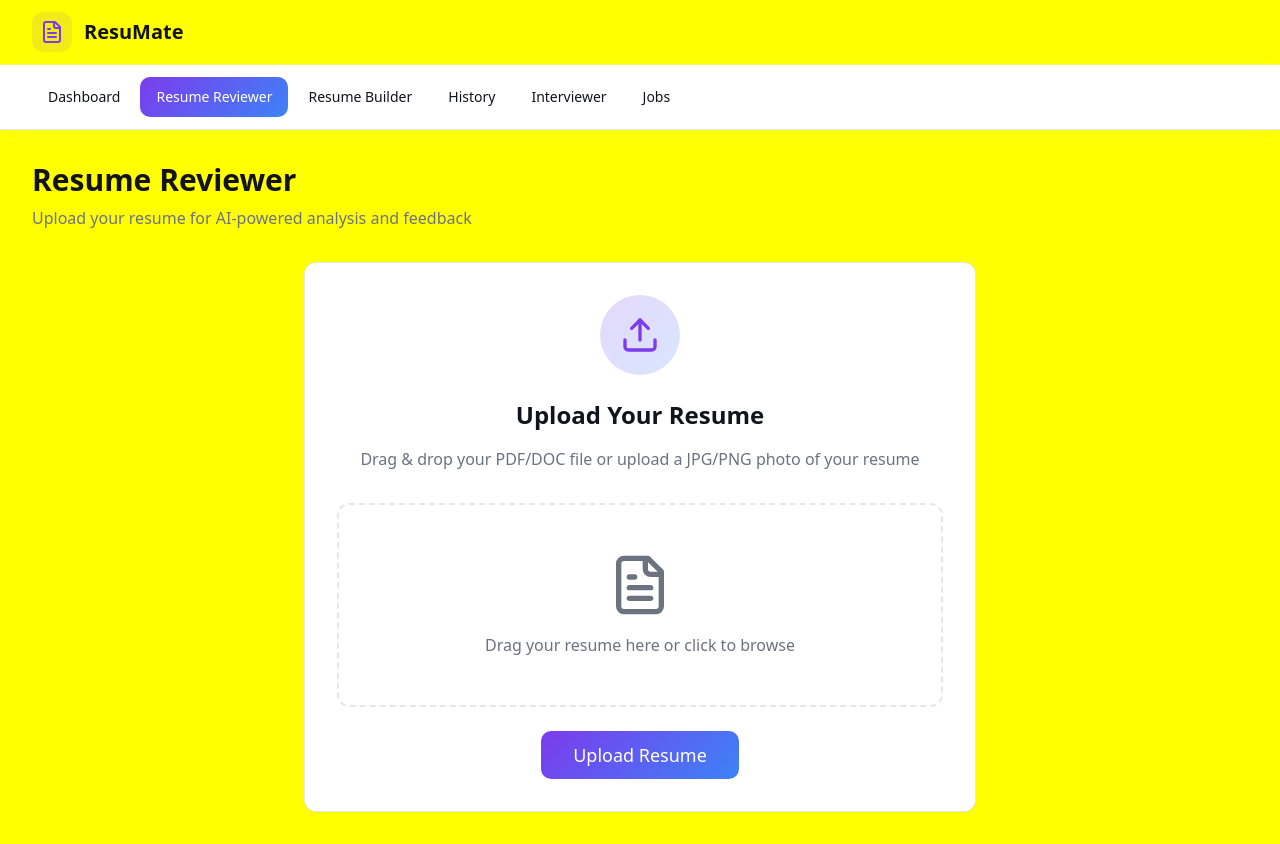
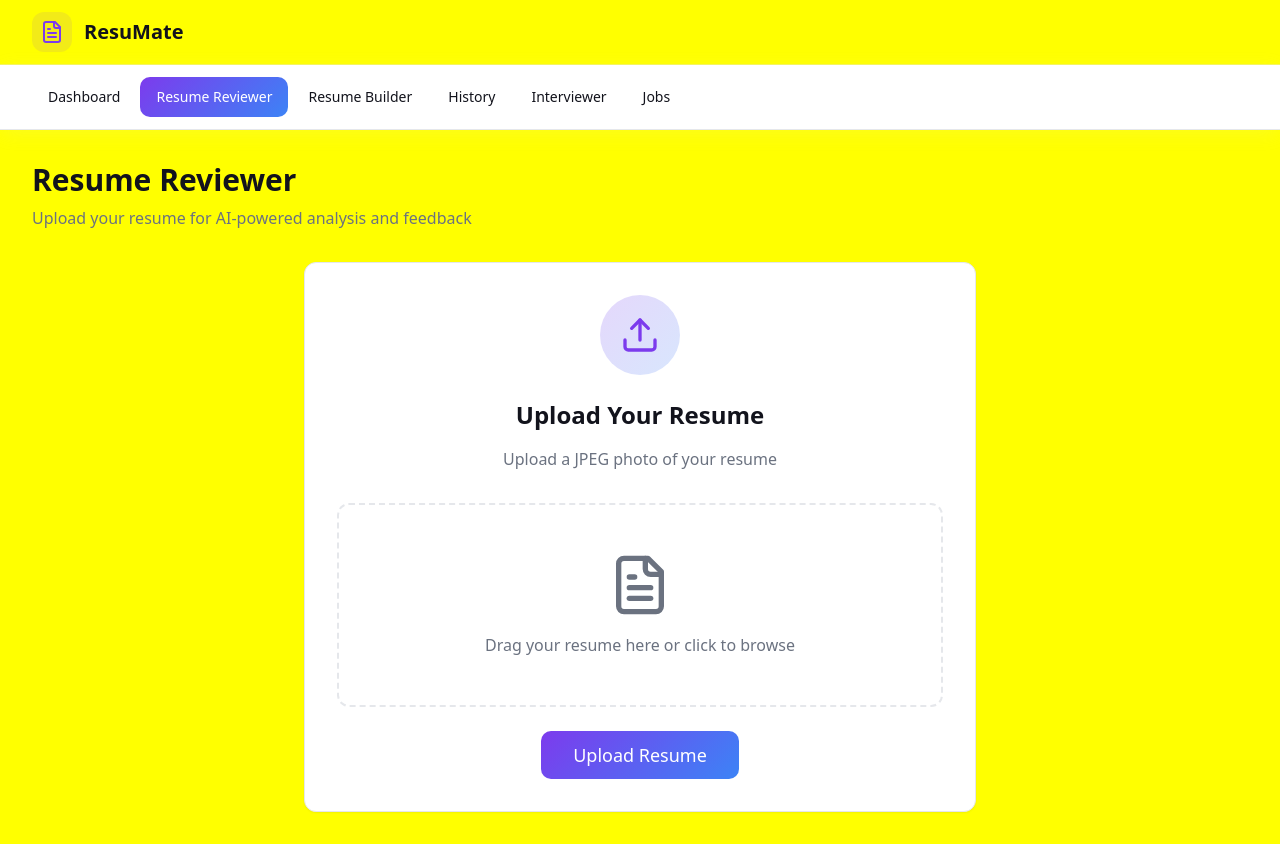
Before and after one commit to SatyaViswas/resume-sparkle-ai-62, a React (Vite) app: page /analyze in a window 1280 px wide. Built offline with nearby package versions, Linux system fonts and the light colour scheme; the HTML template or start-up script is replaced by a standard one.

Commit message:
Update resume reviewer text

```diff
--- a/src/pages/ResumeReviewer.tsx
+++ b/src/pages/ResumeReviewer.tsx
@@ -288,7 +288,7 @@ const ResumeReviewer = () => {
               </div>
               <h2 className="text-2xl font-bold text-foreground mb-4">Upload Your Resume</h2>
               <p className="text-muted-foreground mb-8">
-                Drag & drop your PDF/DOC file or upload a JPG/PNG photo of your resume
+                Upload a JPEG photo of your resume
               </p>
                 <div
                   className="border-2 border-dashed border-border rounded-lg p-12 mb-6 hover:border-primary/50 transition-colors cursor-pointer"
```
